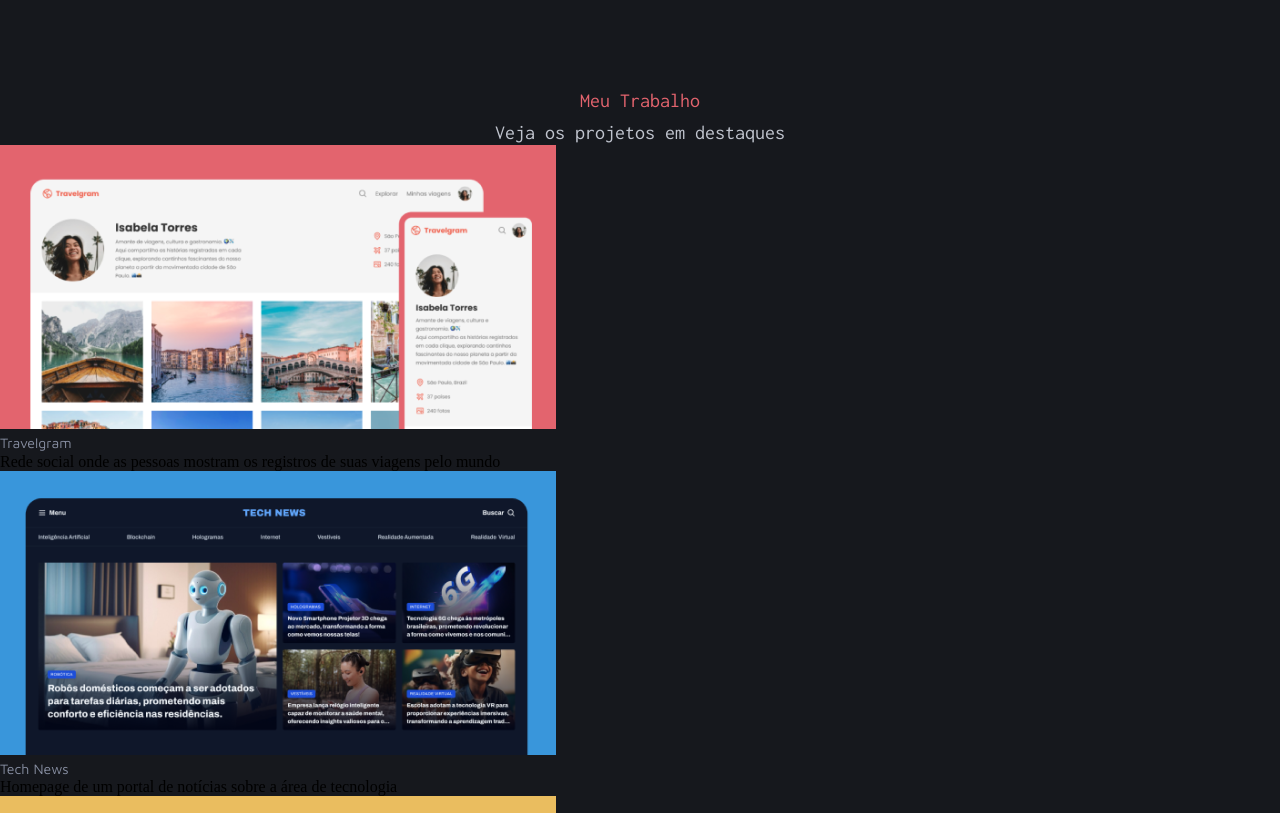
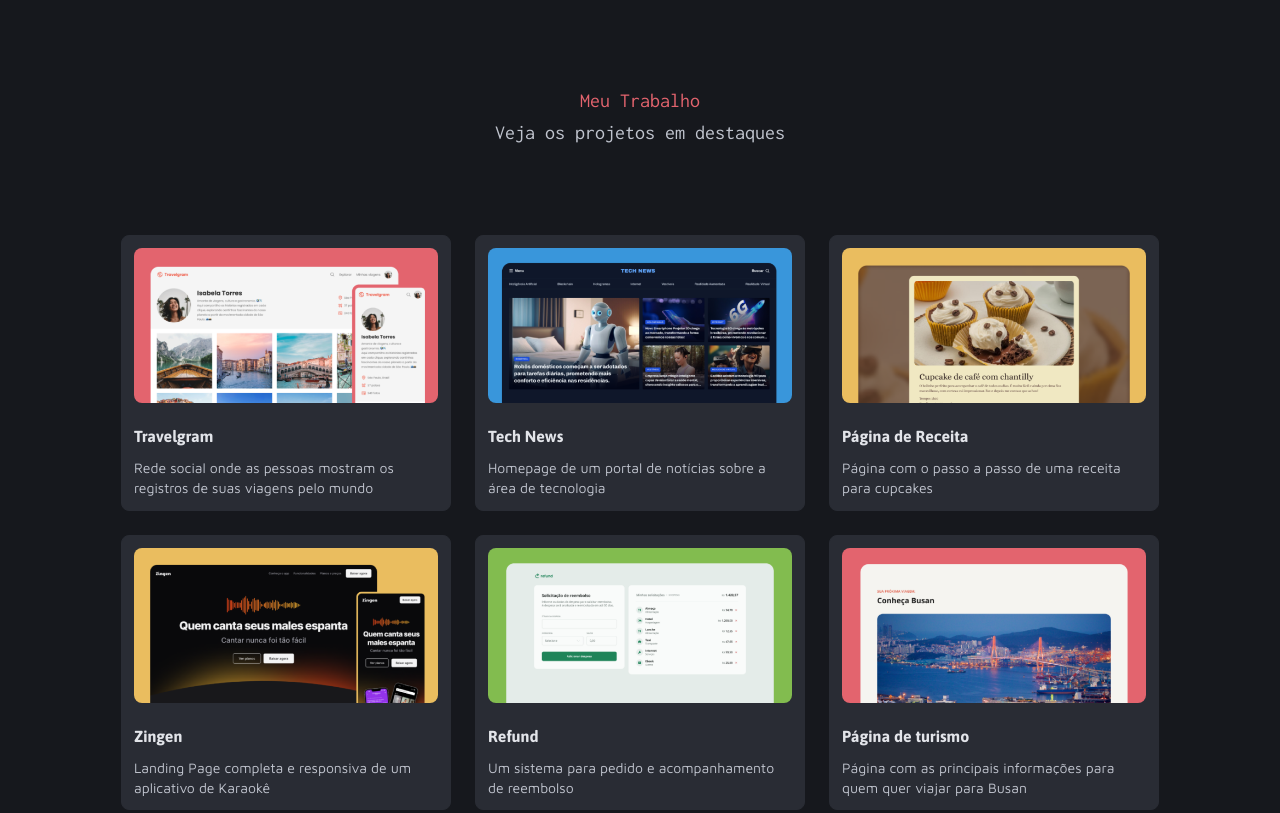
Before and after one commit to rafaelrhp/projeto-portfolio-dev, a plain HTML site: page index.html in a window 1280 px wide. Shown: the part 661-1474 px from the top of the page. Drawn offline with Linux system fonts and the light colour scheme.

Commit message:
add: Adicionando estilização dos cards

```diff
--- a/index.html
+++ b/index.html
@@ -65,13 +65,13 @@
       </div>
     </header>
     <main>
-      <section>
-        <div style="text-align: center" class="gap-8">
+      <section class="jobs">
+        <div style="text-align: center; margin-bottom: 90px" class="gap-8">
           <span>Meu Trabalho</span>
           <h2 style="padding-top: 8px">Veja os projetos em destaques</h2>
         </div>
 
-        <div class="projects">
+        <div class="projetos">
           <div class="cards">
             <img src="./assets/img/Thumbnail_Project-01.png" alt="Travelgram" />
 
--- a/styles/index.css
+++ b/styles/index.css
@@ -2,3 +2,4 @@
 @import url(header.css);
 @import url(tags.css);
 @import url(utility.css);
+@import url(projetos.css);
--- /dev/null
+++ b/styles/projetos.css
@@ -0,0 +1,45 @@
+.jobs {
+  padding: 0 192px 230px;
+  display: flex;
+  flex-direction: column;
+  align-items: center;
+}
+
+.projetos {
+  display: grid;
+  grid-template-columns: repeat(3, 1fr);
+  grid-template-rows: repeat(2, 1fr);
+
+  gap: 24px;
+}
+
+.cards {
+  padding: 12px;
+  width: 330px;
+  display: flex;
+  flex-direction: column;
+  gap: 24px;
+  background-color: var(--gray-400);
+  border-radius: 8px;
+  border: 1.5px solid var(--gray-400);
+}
+
+.description h3 {
+  font: var(--title-sm);
+  color: var(--gray-100);
+}
+
+.description p {
+  font: var(--text-sm);
+  color: var(--gray-200);
+}
+
+.cards img {
+  border-radius: 8px;
+  width: 100%;
+  object-fit: cover;
+}
+
+.cards:hover {
+  border: 1.5px solid var(--gray-300);
+}
--- a/styles/utility.css
+++ b/styles/utility.css
@@ -2,6 +2,19 @@
   display: flex;
 }
 
+.flex-col-8 {
+  display: flex;
+  flex-direction: column;
+  gap: 12px;
+}
+
+.grid {
+  display: grid;
+}
+
+.gap-8 {
+  gap: 8px;
+}
 .gap-16 {
   gap: 16px;
 }
```
